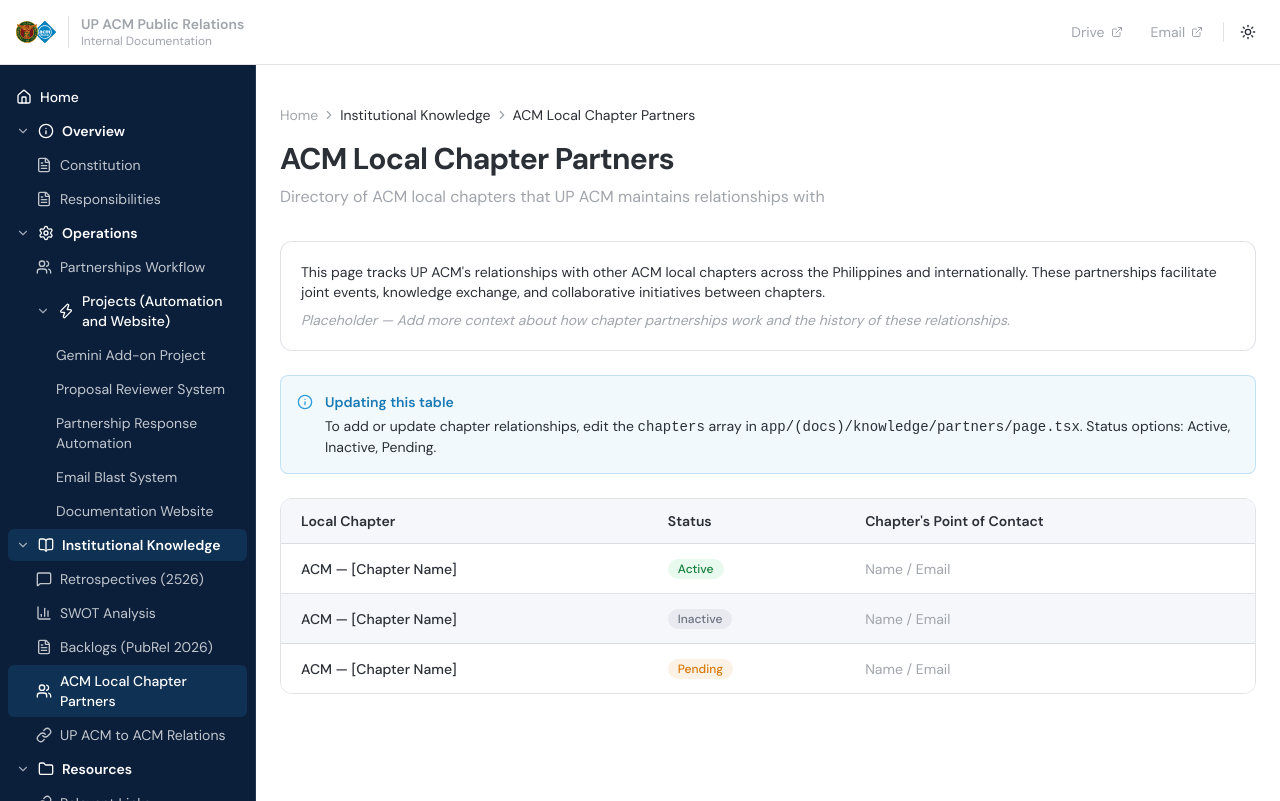
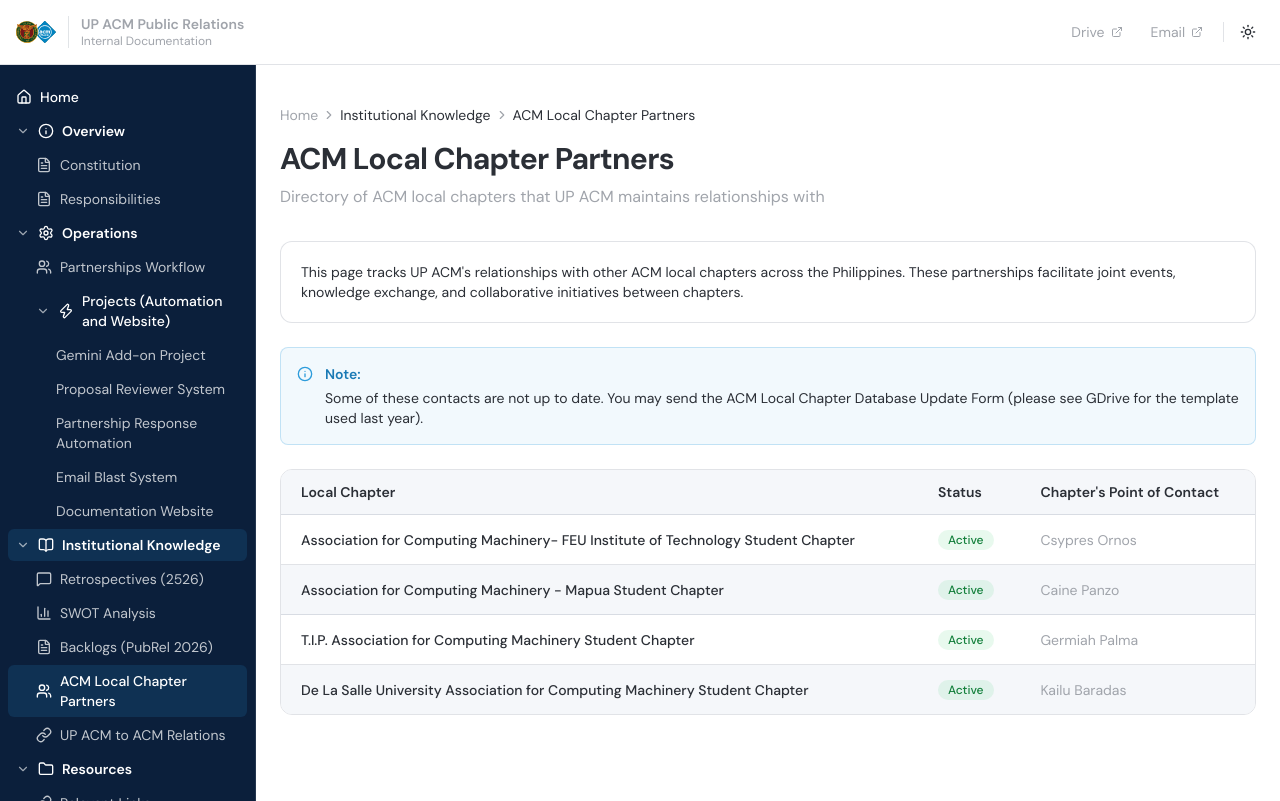
Before and after one commit to upacm-public-relations/documentation-website, a Next.js app: page /knowledge/partners in a window 1280 px wide. Built offline with nearby package versions, Linux system fonts and the light colour scheme.

Commit message:
updated the ACM Local Chapters page

```diff
--- a/app/(docs)/knowledge/partners/page.tsx
+++ b/app/(docs)/knowledge/partners/page.tsx
@@ -4,19 +4,24 @@
 // ✏️ ADD YOUR CHAPTER DATA HERE
 const chapters = [
   {
-    localChapter: "ACM — [Chapter Name]",
+    localChapter: "Association for Computing Machinery- FEU Institute of Technology Student Chapter",
     status: "Active",
-    pointOfContact: "Name / Email",
+    pointOfContact: "Csypres Ornos",
   },
   {
-    localChapter: "ACM — [Chapter Name]",
-    status: "Inactive",
-    pointOfContact: "Name / Email",
+    localChapter: "Association for Computing Machinery - Mapua Student Chapter",
+    status: "Active",
+    pointOfContact: "Caine Panzo",
   },
   {
-    localChapter: "ACM — [Chapter Name]",
-    status: "Pending",
-    pointOfContact: "Name / Email",
+    localChapter: "T.I.P. Association for Computing Machinery Student Chapter",
+    status: "Active",
+    pointOfContact: "Germiah Palma",
+  },
+  {
+    localChapter: "De La Salle University Association for Computing Machinery Student Chapter",
+    status: "Active",
+    pointOfContact: "Kailu Baradas",
   },
 ];
 
@@ -45,19 +50,16 @@
           style={{ background: "var(--card)", border: "1px solid var(--border)", color: "var(--foreground)" }}
         >
           <p>
-            This page tracks UP ACM&apos;s relationships with other ACM local chapters across the Philippines
-            and internationally. These partnerships facilitate joint events, knowledge exchange, and collaborative
+            This page tracks UP ACM&apos;s relationships with other ACM local chapters across the Philippines. These partnerships facilitate joint events, knowledge exchange, and collaborative
             initiatives between chapters.
           </p>
-          <p className="mt-2 italic" style={{ color: "var(--muted-foreground)" }}>
+          {/* <p className="mt-2 italic" style={{ color: "var(--muted-foreground)" }}>
             Placeholder — Add more context about how chapter partnerships work and the history of these relationships.
-          </p>
+          </p> */}
         </div>
 
-        <Callout type="info" title="Updating this table">
-          To add or update chapter relationships, edit the <code style={{ fontFamily: "monospace" }}>chapters</code> array
-          in <code style={{ fontFamily: "monospace" }}>app/(docs)/knowledge/partners/page.tsx</code>.
-          Status options: Active, Inactive, Pending.
+        <Callout type="info" title="Note:">
+          Some of these contacts are not up to date. You may send the ACM Local Chapter Database Update Form (please see GDrive for the template used last year).
         </Callout>
 
         {/* Table */}
--- a/app/(docs)/knowledge/retrospectives/page.tsx
+++ b/app/(docs)/knowledge/retrospectives/page.tsx
@@ -15,11 +15,11 @@
         ]}
         title="Retrospectives (2526)"
         description="End-of-year reflections and lessons learned from AY 2025–2026"
-        badge={<StatusBadge status="completed" />}
+        // badge={<StatusBadge status="completed" />}
       />
 
       <div className="space-y-6">
-        <Callout type="info" title="For Incoming PR Heads">
+        <Callout type="info" title="For Incoming PubRel Head/s">
           Reading these retrospectives is one of the most valuable things you can do when onboarding.
           They contain honest assessments of what worked, what didn&apos;t, and specific recommendations
           for the next term.
--- a/components/pages/HomePage.tsx
+++ b/components/pages/HomePage.tsx
@@ -72,7 +72,11 @@
             className="h-16 w-16 rounded-2xl flex items-center justify-center text-white font-bold text-xl shadow-lg"
             style={{ background: "#0B1F3B" }}
           >
-            PR
+            <img
+                src="/logo.svg"
+                alt="UP ACM Logo"
+                className="h-10 w-10 object-contain"
+              />
           </div>
           <div>
             <h1 className="text-4xl font-bold tracking-tight" style={{ color: "var(--foreground)" }}>
```
